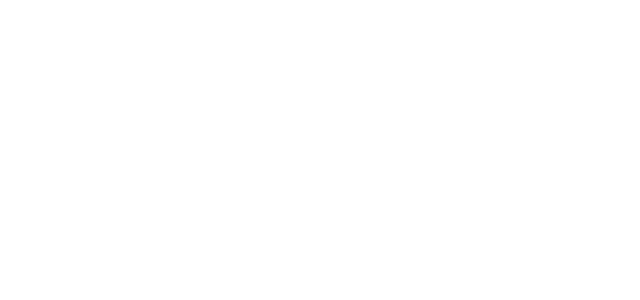
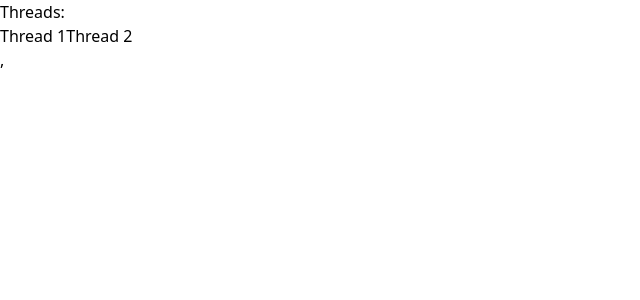
Before and after one commit to yixiongwu/parrot-ts, a React (Vite) app: page / in a window 1280 px wide. Shown: the top 300 px of the page, without its empty margins (0-640 px from the left). Built offline with nearby package versions, Linux system fonts and the light colour scheme.

Commit message:
Add Home page and router

```diff
--- a/package.json
+++ b/package.json
@@ -14,7 +14,8 @@
     "axios": "^1.5.1",
     "moment": "^2.29.4",
     "react": "^18.2.0",
-    "react-dom": "^18.2.0"
+    "react-dom": "^18.2.0",
+    "react-router-dom": "^6.17.0"
   },
   "devDependencies": {
     "@types/node": "^20.8.7",
--- a/src/App.tsx
+++ b/src/App.tsx
@@ -1,10 +1,16 @@
+import { Route, Routes } from "react-router-dom";
+import Home from "./Home";
 import Thread from "./Thread";
 
-const searchParams = new URLSearchParams(window.location.search);
-const id = Number(searchParams.get("id"));
-
 const App = () => {
-  return <div className="App">{id > 0 && <Thread id={id} />}</div>;
+  return (
+    <div>
+      <Routes>
+        <Route path="/" element={<Home />} />
+        <Route path="/thread" element={<Thread />} />
+      </Routes>
+    </div>
+  );
 };
 
 export default App;
--- /dev/null
+++ b/src/Home.tsx
@@ -0,0 +1,26 @@
+import { Link } from "react-router-dom";
+
+const Home = () => {
+  return (
+    <div className="flex flex-col justify-center items-center h-screen">
+      <h1 className="text-2xl">Threads:</h1>
+      <Link
+        to={{
+          pathname: "/thread",
+          search: "?id=1",
+        }}
+      >
+        Thread 1
+      </Link>
+      <Link
+        to={{
+          pathname: "/thread",
+          search: "?id=2",
+        }}
+      >
+        Thread 2
+      </Link>
+    </div>
+  );
+};
+export default Home;
--- a/src/Thread.tsx
+++ b/src/Thread.tsx
@@ -1,17 +1,20 @@
-import { FC, useState, useEffect, useRef } from "react";
+import { useState, useEffect, useRef } from "react";
+import { useLocation  } from 'react-router-dom';
+
 import QuestionComponent from "./Components/Question";
 import AnswerComponent from "./Components/Answer";
 
 import { getAnswers, getQuestion } from "./APIs";
 import { Question, Answer } from "./type";
 
-interface ThreadProps {
-  id: number;
-}
-
 const AnswerSortSessionKey = "AnswerSortSessionKey";
 
-const Thread: FC<ThreadProps> = ({ id }) => {
+const Thread = () => {
+  // get id from browser url query string
+  const location = useLocation();
+  const id = Number(new URLSearchParams(location.search).get('id'));
+
+  // get answer sort key from browser session storage
   const sort = Number(sessionStorage.getItem(AnswerSortSessionKey)) ?? 0;
 
   const [question, setQuestion] = useState<Question | null>();
@@ -19,7 +22,7 @@ const Thread: FC<ThreadProps> = ({ id }) => {
   const [sortOption, setSortOption] = useState<string>(String(sort));
 
   const refreshQuestion = async (id: number, sort: number) => {
-    console.log(`refreshQuestion ${sort}`);
+    console.log(`refreshQuestion id = ${id} sort = ${sort}`);
     const [question] = await getQuestion(id);
     const [answers] = await getAnswers(id, sort);
     if (question) {
@@ -31,7 +34,7 @@ const Thread: FC<ThreadProps> = ({ id }) => {
   };
 
   const refreshAnswers = async (id: number, sort: number) => {
-    console.log(`refreshAnswers ${sort}`);
+    console.log(`refreshAnswers id = ${id} sort = ${sort}`);
     const [answers] = await getAnswers(id, sort);
     if (answers) {
       setAnswers(answers);
@@ -52,7 +55,7 @@ const Thread: FC<ThreadProps> = ({ id }) => {
     }
     console.log(`useEffect ${sort}`);
     refreshQuestion(id, sort);
-  }, [id, sort]);
+  }, [sort]);
 
   return (
     <div>
--- a/src/main.tsx
+++ b/src/main.tsx
@@ -1,10 +1,16 @@
-import React from 'react'
-import ReactDOM from 'react-dom/client'
-import App from './App.tsx'
-import './index.css'
+import React from "react";
+import ReactDOM from "react-dom/client";
+import App from "./App.tsx";
+import "./index.css";
 
-ReactDOM.createRoot(document.getElementById('root')!).render(
+import { BrowserRouter } from "react-router-dom";
+import "./index.css";
+
+ReactDOM.createRoot(document.getElementById("root")!).render(
   <React.StrictMode>
-    <App />
-  </React.StrictMode>,
-)
+    <BrowserRouter>
+      <App />
+    </BrowserRouter>
+    ,
+  </React.StrictMode>
+);
```
Also changed, not shown: 2 other files (tests, documents, lock files or other folders).
